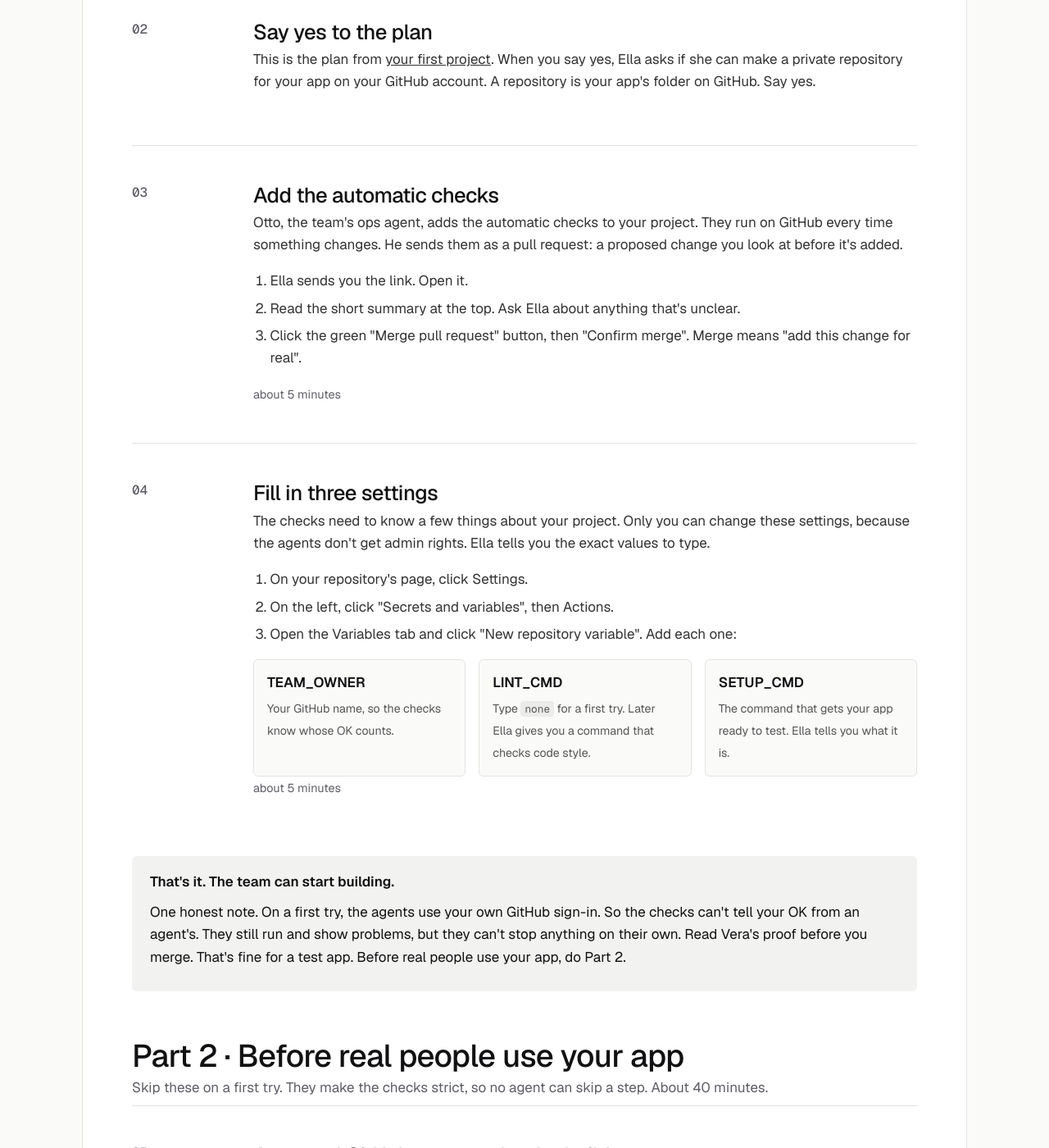
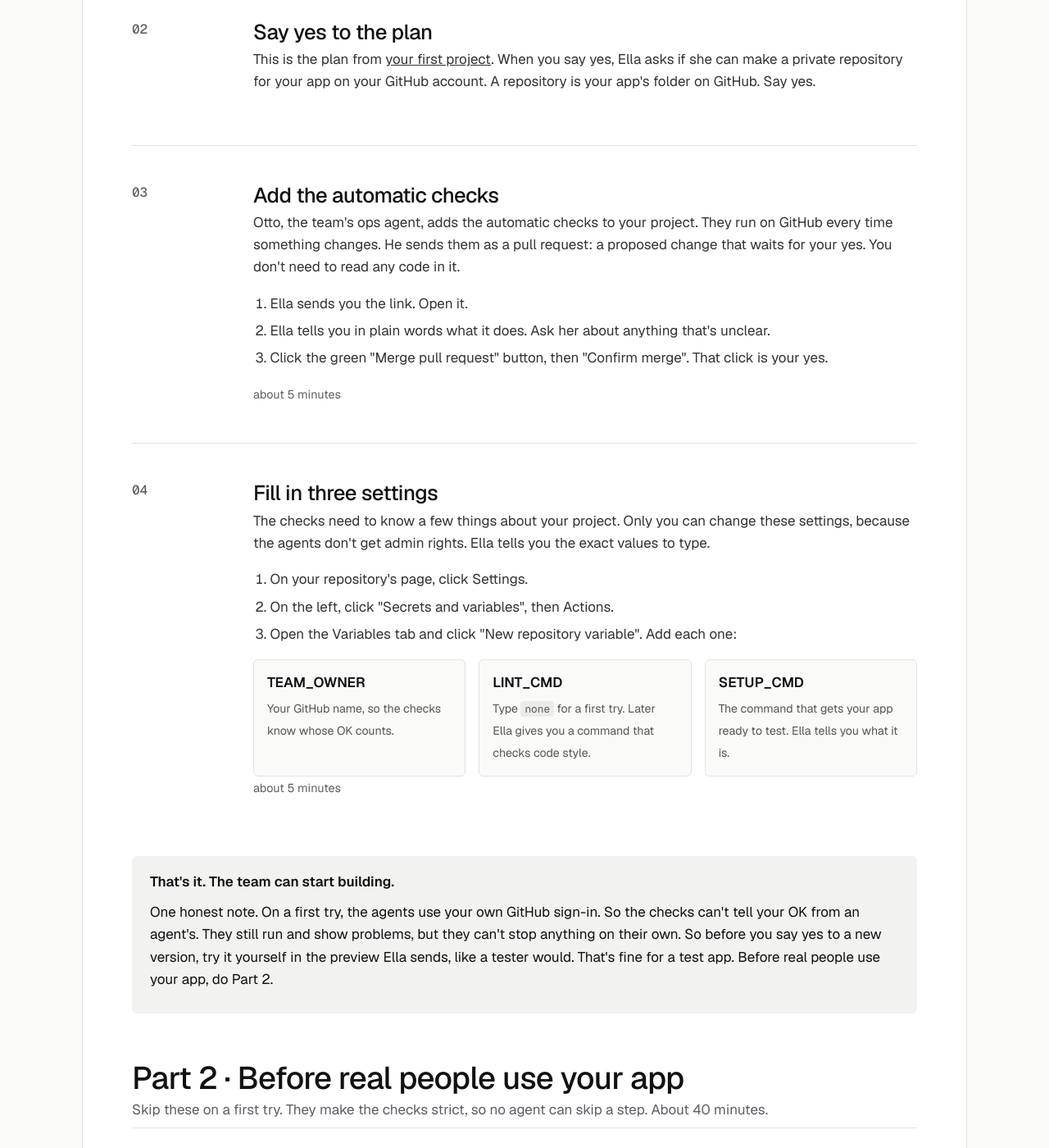
Before and after one commit to vibhortayal/agentic-team-oss, a Jekyll site: the page built from learn/setup.html, in a window 1280 px wide and 1400 px high, scrolled down 895 px. Shown: the whole window at 82% size. Built offline with Jekyll 4.4.1, drawn with Linux system fonts in a browser that asks for light colours; some of the changed text lies outside the part shown.

Commit message:
Treat the user like a tester: try the app, say yes or no
Owner: a non-technical user is like a UAT tester and never reads code.
The Set up GitHub lesson, Words and Rules pages no longer ask people to
read pull requests or proof; Ella explains in plain words and the person
tries the preview. principles.md and the foundation playbook say the same.

Co-Authored-By: Claude Opus 5.5 <noreply@anthropic.com>
Claude-Session: https://claude.ai/code/session_0155vpoV6HQDSgg93iXKtdmK

```diff
--- a/learn/principles.html
+++ b/learn/principles.html
@@ -51,9 +51,9 @@ next: {url: /learn/underneath.html, title: "What's underneath"}
   <div class="group">
     <h2>Results come with proof</h2>
     <div>
-      <div class="rule red"><div class="n">08</div><div><h3>Every claim comes with proof.</h3><p>The exact command and its real output are saved in the project, so anyone can check them.</p></div></div>
+      <div class="rule red"><div class="n">08</div><div><h3>Every claim comes with proof.</h3><p>The exact command and its real output are saved in the project, so anyone can check them. You never need to read it yourself. It's there so another agent, or a helper you trust, can check.</p></div></div>
       <div class="rule"><div class="n">09</div><div><h3>Say what wasn't checked.</h3><p>If something wasn't checked, the agent says so. If it runs out of time, it tells you what's stuck.</p></div></div>
-      <div class="rule"><div class="n">10</div><div><h3>Three failed checks, then stop.</h3><p>After three failed checks on the same piece, the team stops and brings you the evidence.</p></div></div>
+      <div class="rule"><div class="n">10</div><div><h3>Three failed checks, then stop.</h3><p>After three failed checks on the same piece, the team stops and tells you in plain words what went wrong.</p></div></div>
     </div>
   </div>
 
--- a/learn/setup.html
+++ b/learn/setup.html
@@ -77,11 +77,11 @@ next: {url: /learn/demo.html, title: "Watch a demo"}
     <div class="num">3<svg class="draw" viewBox="0 0 110 110"><circle cx="40" cy="48" r="44" stroke="#e2442f" stroke-width="3" style="--len:290"/></svg></div>
     <div>
       <h2>Add the automatic checks</h2>
-      <p>Otto, the team's ops agent, adds the automatic checks to your project. They run on GitHub every time something changes. He sends them as a pull request: a proposed change you look at before it's added.</p>
+      <p>Otto, the team's ops agent, adds the automatic checks to your project. They run on GitHub every time something changes. He sends them as a pull request: a proposed change that waits for your yes. You don't need to read any code in it.</p>
       <ol>
         <li>Ella sends you the link. Open it.</li>
-        <li>Read the short summary at the top. Ask Ella about anything that's unclear.</li>
-        <li>Click the green "Merge pull request" button, then "Confirm merge". Merge means "add this change for real".</li>
+        <li>Ella tells you in plain words what it does. Ask her about anything that's unclear.</li>
+        <li>Click the green "Merge pull request" button, then "Confirm merge". That click is your yes.</li>
       </ol>
       <span class="note">about 5 minutes</span>
     </div>
@@ -108,7 +108,7 @@ next: {url: /learn/demo.html, title: "Watch a demo"}
 
   <div class="ready">
     <p><b>That's it. The team can start building.</b></p>
-    <p>One honest note. On a first try, the agents use your own GitHub sign-in. So the checks can't tell your OK from an agent's. They still run and show problems, but they can't stop anything on their own. Read Vera's proof before you merge. That's fine for a test app. Before real people use your app, do Part 2.</p>
+    <p>One honest note. On a first try, the agents use your own GitHub sign-in. So the checks can't tell your OK from an agent's. They still run and show problems, but they can't stop anything on their own. So before you say yes to a new version, try it yourself in the preview Ella sends, like a tester would. That's fine for a test app. Before real people use your app, do Part 2.</p>
   </div>
   <h2 class="part">Part 2 · Before real people use your app</h2>
   <p class="part-sub">Skip these on a first try. They make the checks strict, so no agent can skip a step. About 40 minutes.</p>
@@ -162,7 +162,7 @@ next: {url: /learn/demo.html, title: "Watch a demo"}
       <p>These rules make GitHub refuse any change that hasn't passed the checks and your review. Before you start, Ella checks your GitHub plan. On a free plan, GitHub may only enforce these rules on public repositories. If you need a paid plan, she tells you the price first.</p>
       <ol>
         <li>In your repository: Settings, then Rules, then Rulesets, then "New branch ruleset".</li>
-        <li>Ella gives you the exact choices. In short: changes only through pull requests, the two checks <code>team-gates</code> and <code>team-checks</code> must pass, your review is required, and nobody but you can skip the rules.</li>
+        <li>Ella gives you the exact choices. In short: changes only through pull requests, the two checks <code>team-gates</code> and <code>team-checks</code> must pass, your yes is required, and nobody but you can skip the rules.</li>
       </ol>
       <span class="note">about 5 minutes</span>
     </div>
@@ -172,8 +172,8 @@ next: {url: /learn/demo.html, title: "Watch a demo"}
     <div class="num">9<svg class="draw" viewBox="0 0 110 110"><circle cx="40" cy="48" r="44" stroke="#e2442f" stroke-width="3" style="--len:290"/></svg></div>
     <div>
       <h2>Watch a practice run</h2>
-      <p>Otto tests the checks before real work starts. He sends six practice changes that should all be stopped, such as one that edits a test. Then he sends one good change that should pass. Vera writes down what happened. You just read the result.</p>
-      <span class="note">Otto does this. You read one short report.</span>
+      <p>Otto tests the checks before real work starts. He sends six practice changes that should all be stopped, such as one that edits a test. Then he sends one good change that should pass. Vera writes down what happened, and Ella tells you in one line if it all worked.</p>
+      <span class="note">Otto does this. You don't need to do anything.</span>
     </div>
   </div>
 </div>
--- a/learn/words.html
+++ b/learn/words.html
@@ -99,7 +99,7 @@ next: {url: /learn/journey.html, title: "How a project goes"}
       <div class="term"><dt>GitHub</dt><dd><p>A website that keeps a safe copy of your project, with its whole history, under your own account. Think of it as Google Drive for code. A basic account is free.</p><p class="use">The team writes its plans, tasks and test results there, so nothing lives only in an AI's memory.</p></dd></div>
       <div class="term"><dt>Repository<small>also: repo</small></dt><dd><p>One project's files plus their whole history. Your repository lives on your computer and on GitHub, kept in step.</p></dd></div>
       <div class="term"><dt>Issue</dt><dd><p>A to-do note on GitHub, like a ticket. Each piece of work the team does has one, with each agent's notes and the results written underneath.</p></dd></div>
-      <div class="term"><dt>Pull request<small>also: PR</small></dt><dd><p>A proposed change to the project, shown before it's added. Vera checks it, the automatic checks run on it, and only then is it added.</p></dd></div>
+      <div class="term"><dt>Pull request<small>also: PR</small></dt><dd><p>A proposed change to the project, shown before it's added. Vera checks it, the automatic checks run on it, and only then is it added.</p><p class="use">You never need to read one. Ella tells you what it does, and you try the new version in a preview.</p></dd></div>
       <div class="term"><dt>Branch</dt><dd><p>A side copy of your project where one change is made. The main version, called <code>main</code>, stays safe until the change is checked.</p></dd></div>
       <div class="term"><dt>Merge</dt><dd><p>Adding a checked change to the main version for real. On GitHub, you click "Merge pull request".</p></dd></div>
       <div class="term"><dt>Key<small>also: token</small></dt><dd><p>A long secret password that lets a program use a service for you, like a spare house key. GitHub calls some keys tokens.</p><p class="use">Keep keys in your safe place for keys, never in a chat or in your project's files.</p></dd></div>
```
Also changed, not shown: playbooks/foundation.md (+1 -1 lines), principles.md (+1 -1 lines), templates/foundation/README.md (+1 -1 lines).
